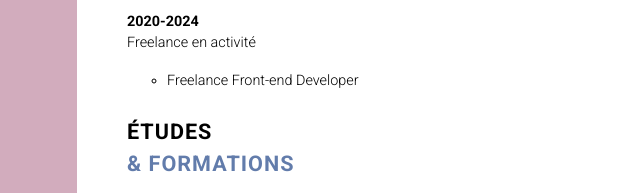
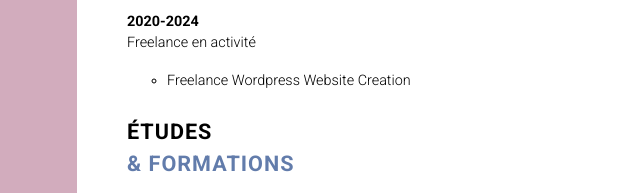
Before and after one commit to sacleuxa/2024cv, a plain HTML site: page index.html in a window 1280 px wide. Shown: the part 1235-1428 px from the top of the page, 363-1003 px from the left. Drawn offline with Linux system fonts and the light colour scheme.

Commit message:
wordpress

```diff
--- a/index.html
+++ b/index.html
@@ -144,7 +144,7 @@
                     Freelance en activité
                   </p>
                   <ul class="experience-list">
-                    <li>Freelance Front-end Developer</li>
+                    <li>Freelance Wordpress Website Creation</li>
                   </ul>
                 </div>
                 <div class="section">
```
